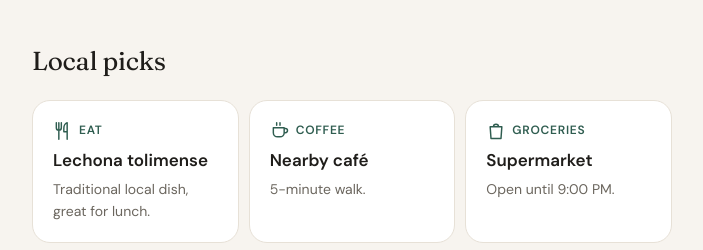
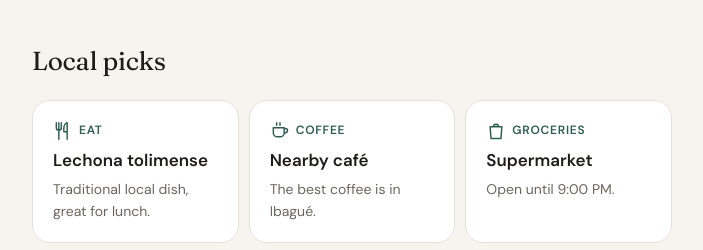
Before and after one commit to best-airbnb/guia-infinity-1201-ibg, a plain HTML site: page index.html in a window 1280 px wide. Shown: the part 3039-3289 px from the top of the page, without its empty margins (288-991 px from the left). Drawn offline with Linux system fonts and the light colour scheme.

Commit message:
recomendaciones

```diff
--- a/index.html
+++ b/index.html
@@ -119,9 +119,9 @@ const CONFIG = {
     { icono: "comida",  categoria: { es: "Comer", en: "Eat" },     nombre: "Lechona tolimense",
       nota: { es: "Plato típico de Ibagué, ideal para almuerzo.", en: "Traditional local dish, great for lunch." }, mapsUrl: "https://maps.google.com/?q=lechona+Ibagué" },
     { icono: "cafe",    categoria: { es: "Café", en: "Coffee" },   nombre: { es: "Café cerca", en: "Nearby café" },
-      nota: { es: "A 5 min caminando.", en: "5-minute walk." }, mapsUrl: "https://maps.google.com/?q=café+Ibagué" },
+      nota: { es: "El mejor café está en Ibagué.", en: "The best coffee is in Ibagué." }, mapsUrl: "https://maps.app.goo.gl/hyGLpEGaeqhQCmgC7" },
     { icono: "compras", categoria: { es: "Mercado", en: "Groceries" }, nombre: { es: "Supermercado", en: "Supermarket" },
-      nota: { es: "Abierto hasta las 9:00 p. m.", en: "Open until 9:00 PM." }, mapsUrl: "https://maps.app.goo.gl/D7vc41am3bsnUBYZ9" },
+      nota: { es: "Abiertos hasta las 9:00 p. m.", en: "Open until 9:00 PM." }, mapsUrl: "https://maps.app.goo.gl/D7vc41am3bsnUBYZ9" },
     { icono: "sol",     categoria: { es: "Plan", en: "Day trip" }, nombre: "Cañón del Combeima",
       nota: { es: "Paseo de medio día, sal temprano.", en: "Half-day trip, leave early." }, mapsUrl: "https://maps.google.com/?q=Cañón+del+Combeima" }
   ],
```
